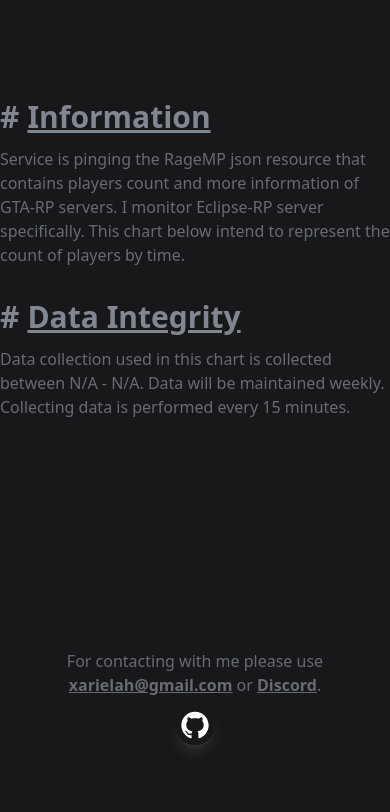
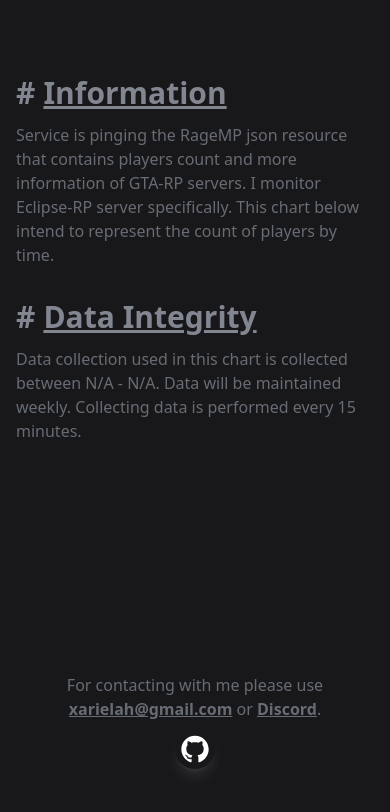
Before and after one commit to ligmahummus/batman-discord-bot, a website: page static/index.html in a window 390 px wide. Drawn offline with nearby package versions, Linux system fonts and the light colour scheme; no server answers.

Commit message:
fix: padding for mobile view

```diff
--- a/static/index.html
+++ b/static/index.html
@@ -48,7 +48,7 @@
 
 <body class="bg-zinc-900 text-white flex items-center flex-col w-full min-h-screen justify-center space-y-12">
 
-    <main class="max-w-3xl w-full mx-auto">
+    <main class="max-w-3xl w-full mx-auto md:p-0 px-4">
 
         <article class="text-container">
             <h3 id="data-integrity"><a href="#information">Information</a></h3>
```
